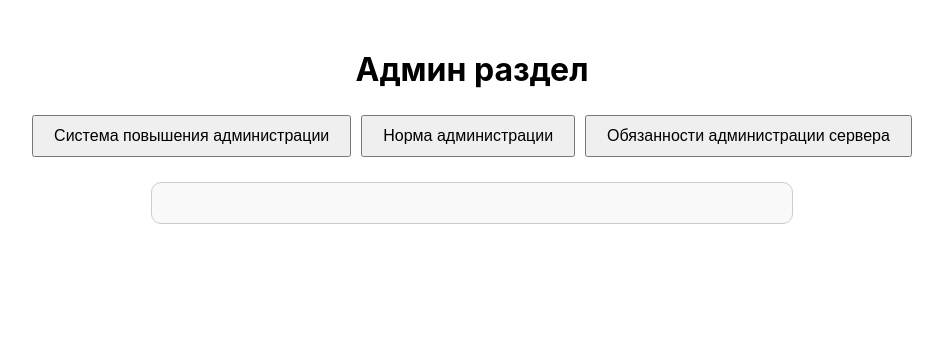
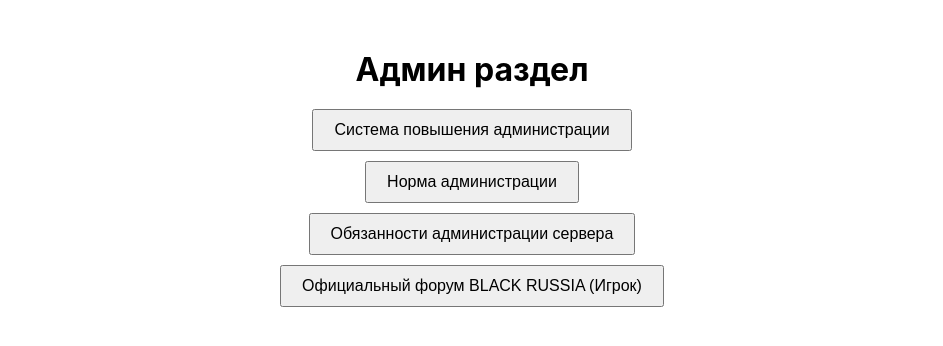
Before and after one commit to Kemran1/tgadmin, a React (Create React App) app: page / in a window 1280 px wide. Shown: the top 346 px of the page, without its empty margins (168-1111 px from the left). Built offline with nearby package versions, Linux system fonts and the light colour scheme.

Commit message:
Initialize project using Create React App

```diff
--- a/src/Admin.css
+++ b/src/Admin.css
@@ -3,26 +3,15 @@
     margin-top: 50px;
 }
 
-.buttons {
-    margin: 20px 0;
+.admin-section h1 {
+    font-size: 2em;
+    margin-bottom: 20px;
 }
 
-.buttons button {
-    margin: 5px;
+.admin-section button {
+    display: block;
+    margin: 10px auto;
     padding: 10px 20px;
-    font-size: 16px;
+    font-size: 1em;
     cursor: pointer;
 }
-
-.content {
-    margin-top: 20px;
-    font-size: 18px;
-    color: #333;
-    text-align: left;
-    padding: 20px;
-    border: 1px solid #ccc;
-    border-radius: 10px;
-    background-color: #f9f9f9;
-    max-width: 600px;
-    margin: 0 auto;
-}
--- a/src/Admin.js
+++ b/src/Admin.js
@@ -1,5 +1,7 @@
 import React, { useState } from 'react';
 import './Admin.css';
+
+
 
 const Admin = () => {
     const [content, setContent] = useState('');
@@ -100,9 +102,18 @@
         <div className="admin-section">
             <h1>Админ раздел</h1>
             <div className="buttons">
-                <button onClick={() => handleButtonClick(formattedTexts['Система повышения администрации'])}>Система повышения администрации</button>
-                <button onClick={() => handleButtonClick(formattedTexts['Норма администрации'])}>Норма администрации</button>
-                <button onClick={() => handleButtonClick(formattedTexts['Обязанности администрации сервера'])}>Обязанности администрации сервера</button>
+                <button onClick={() => handleButtonClick(formattedTexts['Система повышения администрации'])}>Система
+                    повышения администрации
+                </button>
+                <button onClick={() => handleButtonClick(formattedTexts['Норма администрации'])}>Норма администрации
+                </button>
+                <button
+                    onClick={() => handleButtonClick(formattedTexts['Обязанности администрации сервера'])}>Обязанности
+                    администрации сервера
+                </button>
+                <button onClick={() => window.location.href = 'https://forum.blackrussia.online/'}>Официальный форум
+                    BLACK RUSSIA (Игрок)
+                </button>
             </div>
             <div className="content">
                 {content}
--- a/src/App.css
+++ b/src/App.css
@@ -2,37 +2,20 @@
   text-align: center;
 }
 
-.App-logo {
-  height: 40vmin;
-  pointer-events: none;
+.admin-section {
+  text-align: center;
+  margin-top: 50px;
 }
 
-@media (prefers-reduced-motion: no-preference) {
-  .App-logo {
-    animation: App-logo-spin infinite 20s linear;
-  }
+.admin-section h1 {
+  font-size: 2em;
+  margin-bottom: 20px;
 }
 
-.App-header {
-  background-color: #282c34;
-  min-height: 100vh;
-  display: flex;
-  flex-direction: column;
-  align-items: center;
-  justify-content: center;
-  font-size: calc(10px + 2vmin);
-  color: white;
+.admin-section button {
+  display: block;
+  margin: 10px auto;
+  padding: 10px 20px;
+  font-size: 1em;
+  cursor: pointer;
 }
-
-.App-link {
-  color: #61dafb;
-}
-
-@keyframes App-logo-spin {
-  from {
-    transform: rotate(0deg);
-  }
-  to {
-    transform: rotate(360deg);
-  }
-}
```
